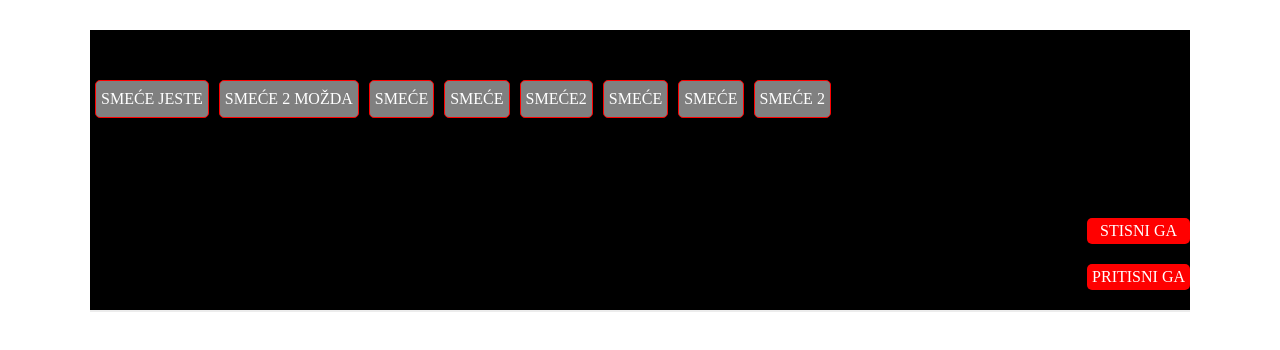
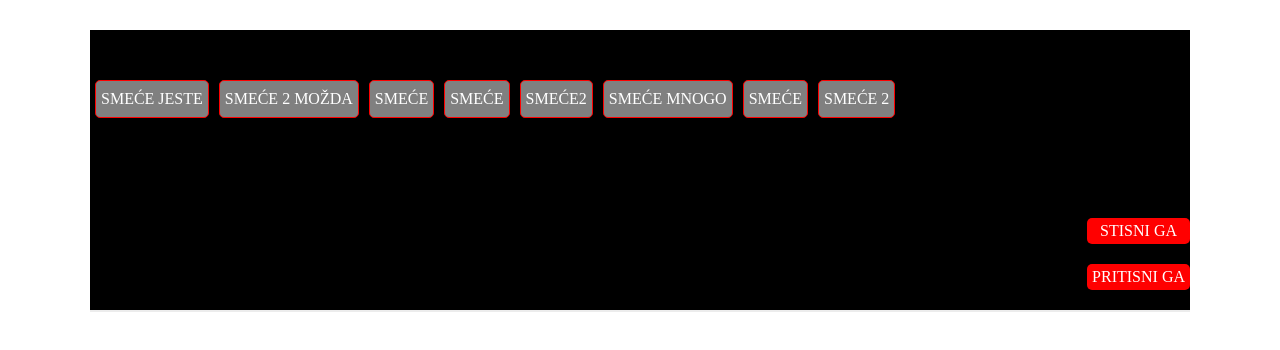
Before and after one commit to slavkovicdavid/test-ex2, a plain HTML site: page index.html in a window 1280 px wide. Drawn offline with nearby package versions, Linux system fonts and the light colour scheme.

Commit message:
menjao index.html u drugom branchu

```diff
--- a/index.html
+++ b/index.html
@@ -26,7 +26,7 @@
             <p>SMEĆE2</p>
           </div>
           <div class="field1">
-            <p>SMEĆE</p>
+            <p>SMEĆE MNOGO</p>
           </div>
           <div class="field1">
             <p>SMEĆE</p>
```
